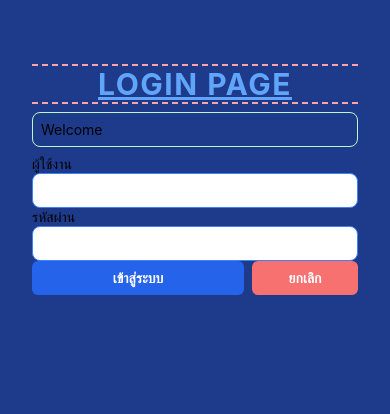
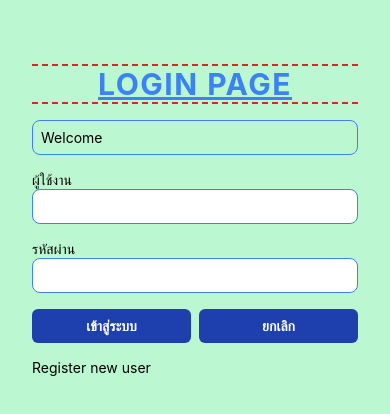
Before and after one commit to aatuodcrd/Mobile-App-1st, a React Native app: screen /Login in a window 390 px wide. Shown: the top 414 px of the page. Built offline with nearby package versions, Linux system fonts and the light colour scheme.

Commit message:
feat: Add navigation to register screen in login page and connect to database

```diff
--- a/components/login.tsx
+++ b/components/login.tsx
@@ -1,9 +1,15 @@
 import { FC } from 'react';
-import { View, Text, TextInput, Pressable } from 'react-native';
+import { View, Text, Pressable, Alert } from 'react-native';
 import { z } from 'zod';
 import { zodResolver } from '@hookform/resolvers/zod';
-import { useForm, Controller, SubmitHandler, SubmitErrorHandler } from 'react-hook-form';
+import { useForm, SubmitHandler, SubmitErrorHandler } from 'react-hook-form';
+import { NavigationProp } from '@react-navigation/native';
 import { MyInput } from './ui/MyInput';
+import { MyButton } from './ui/MyButton';
+
+interface Props {
+    navigation: NavigationProp<any, any>
+}
 
 const LoginSchema = z.object({
     userName: z.string().min(3),
@@ -13,7 +19,7 @@ const LoginSchema = z.object({
 
 type LoginModel = z.infer<typeof LoginSchema>;
 
-export const Login: FC = () => {
+export const Login: FC<Props> = (props) => {
     // call hooks
     const { control, handleSubmit, reset } = useForm<LoginModel>({
         defaultValues: {
@@ -23,46 +29,80 @@ export const Login: FC = () => {
         resolver: zodResolver(LoginSchema)
     });
 
+    // when navigate to register screen
+    const whenNavigate = () => {
+        props.navigation.navigate("Register");
+    }
+
     // when reset press
     const whenResetPress = () => {
         reset();
     }
 
     // when validate pass
-    const whenValidatePass: SubmitHandler<LoginModel> = (user) => {
+    const whenValidatePass: SubmitHandler<LoginModel> = async (user) => {
         // your logic when validate pass
         // send data to api server
         console.log(user);
+        try {
+            const resp = await fetch("http://52.221.215.212/login", {
+                method: 'POST',
+                headers: { 'Content-Type': 'application/json' },
+                body: JSON.stringify({
+                    userName: user.userName,
+                    password: user.password
+                })
+            });
+            const jsonResp = await resp.json();
+            if (jsonResp.success) {
+                // user / pasword correct
+                props.navigation.navigate("Main");
+            } else {
+                // invalid user or password
+                // warning
+                Alert.alert("แจ้งเตือน", "ชื่อหรือรหัสผ่านไม่ถูกต้อง");
+            }
+        } catch (e) {
+            Alert.alert("ระบบขัดข้อง", "กรุณาลองอีกครั้งหรือแจ้งทีม support !");
+        }
     }
     // when validate fail
     const whenValidateFail: SubmitErrorHandler<LoginModel> = (error) => {
         // your logic when validate fail
         // notify to user
         console.log(error);
+        Alert.alert("แจ้งเตือน", "กรุณากรอกข้อมูลให้ครบถ้วนและถูกต้อง");
     }
 
     return <>
-        <View className='flex flex-col bg-blue-900 md:bg-red-400 w-screen h-full py-16 px-8'>
+        <View className='space-y-4 flex flex-col bg-green-200 md:bg-red-500 w-screen h-full py-16 px-8'>
             <Text
-                className='border-dashed border-red-300 border-t-2 border-b-2 text-3xl text-center text-blue-400 underline font-bold tracking-wider uppercase'>Login Page</Text>
-            <Text className='rounded-lg border border-green-200 p-2 my-2'>Welcome</Text>
+                className='border-dashed border-red-600 border-t-2 border-b-2 text-3xl text-center text-blue-500 underline font-bold tracking-wider uppercase'>Login Page</Text>
+            <Text className='rounded-lg border border-blue-500 p-2 my-2'>Welcome</Text>
 
-            <MyInput name='userName' control={control} label="ผู้ใช้งาน" />
-            <MyInput name='password' control={control} isSecure={true} label='รหัสผ่าน' />
+            <View>
+                <MyInput name='userName' control={control} label="ผู้ใช้งาน" />
+            </View>
+
+            <View>
+                <MyInput name='password' control={control} isSecure={true} label='รหัสผ่าน' />
+            </View>
 
             <View className='flex flex-row space-x-2'>
-                <Pressable
-                    onPress={handleSubmit(whenValidatePass, whenValidateFail)}
-                    className='bg-blue-600 py-2 rounded-md flex-[2]'>
-                    <Text className='text-white text-center font-semibold'>เข้าสู่ระบบ</Text>
-                </Pressable>
+                <View className='flex-1'>
+                    <MyButton label='เข้าสู่ระบบ'
+                        whenPress={handleSubmit(whenValidatePass, whenValidateFail)} />
+                </View>
 
-                <Pressable
-                    onPress={whenResetPress}
-                    className='bg-red-400 py-2 rounded-md flex-1'>
-                    <Text className='text-white text-center font-semibold'>ยกเลิก</Text>
-                </Pressable>
+                <View className='flex-1'>
+                    <MyButton label='ยกเลิก'
+                        whenPress={whenResetPress} />
+                </View>
             </View>
+
+            <Pressable onPress={whenNavigate}>
+                <Text>Register new user</Text>
+            </Pressable>
 
         </View>
     </>
--- a/components/menu.tsx
+++ b/components/menu.tsx
@@ -3,17 +3,17 @@ import { Text, View, Pressable } from 'react-native';
 import MaterialIcons from '@expo/vector-icons/MaterialIcons';
 import { NavigationProp, useNavigation } from '@react-navigation/native';
 interface Props {
-    navigator?: NavigationProp<any, any>
+    // navigator?: NavigationProp<any, any>
 }
 
 export const Menu: FC<Props> = (props) => {
-    const navigator = useNavigation();
+    const navigator = useNavigation<NavigationProp<any, any>>();
     // when menu press
     const whenMenuPress = (screenName: string) => {
-        // navigator.navigate()
-        if (props.navigator) {
-            props.navigator.navigate(screenName);
-        }
+        navigator.navigate(screenName)
+        // if (props.navigator) {
+        //     props.navigator.navigate(screenName);
+        // }
     }
 
     return <>
```
